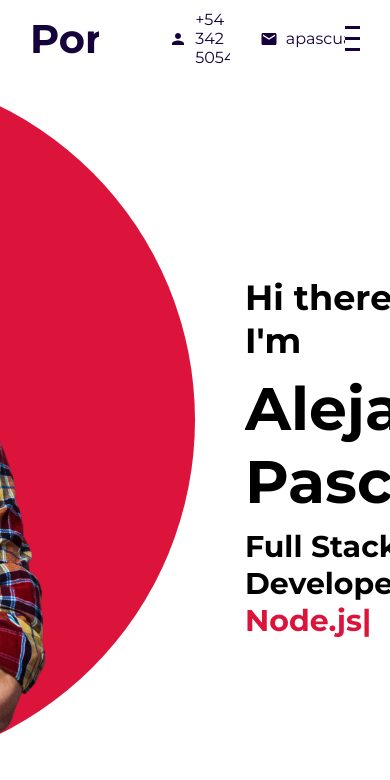
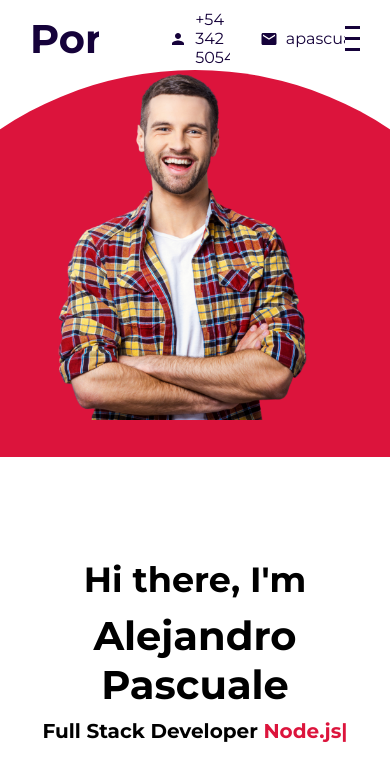
Before and after one commit to alejandropascuale/personal-portfolio, a React (Create React App) app: page / in a window 390 px wide. Shown: the top 780 px of the page. Built offline with nearby package versions, Linux system fonts and the light colour scheme; a web font is replaced by a local one.

Commit message:
add responsive style in intro component

```diff
--- a/src/components/intro/intro.scss
+++ b/src/components/intro/intro.scss
@@ -3,6 +3,11 @@
 .intro {
     background-color: white;
     display: flex;
+
+    @include mobile {
+        flex-direction: column;
+        align-items: center;
+    }
 
     .left {
         flex: 0.5;
@@ -18,8 +23,16 @@
             justify-content: center;
             float: right;
 
+            @include mobile {
+                align-items: flex-start;
+            }
+
             img {
                 height: 90%;
+
+                @include mobile {
+                    height: 50%;
+                }
             }
         }
     }
@@ -36,15 +49,29 @@
             flex-direction: column;
             justify-content: center;
 
+            @include mobile {
+                padding-left: 0;
+                align-items: center;
+            }
+
             h1 {
                 font-size: 60px;
                 margin: 10px 0;
+
+                @include mobile {
+                    font-size: 40px;
+                    text-align: center;
+                }
             }
             h2 {
                 font-size: 35px;
             }
             h3 {
                 font-size: 30px;
+
+                @include mobile {
+                    font-size: 20px;
+                }
 
                 span {
                     font-size: inherit;
--- a/src/global.scss
+++ b/src/global.scss
@@ -1,2 +1,10 @@
 $mainColor: #15023a;
 $presentation: crimson;
+
+$width: 768px;
+
+@mixin mobile {
+    @media (max-width: #{$width}) {
+        @content
+    }
+}
```
